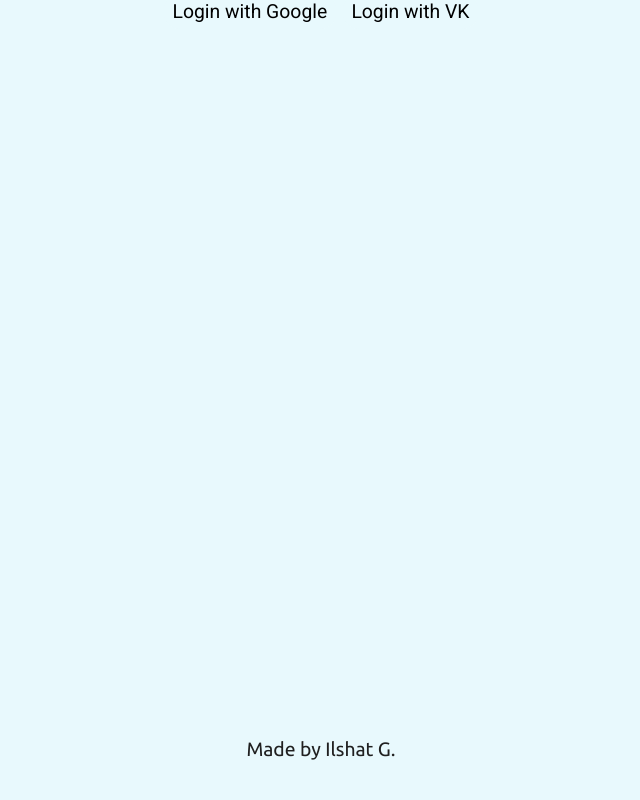
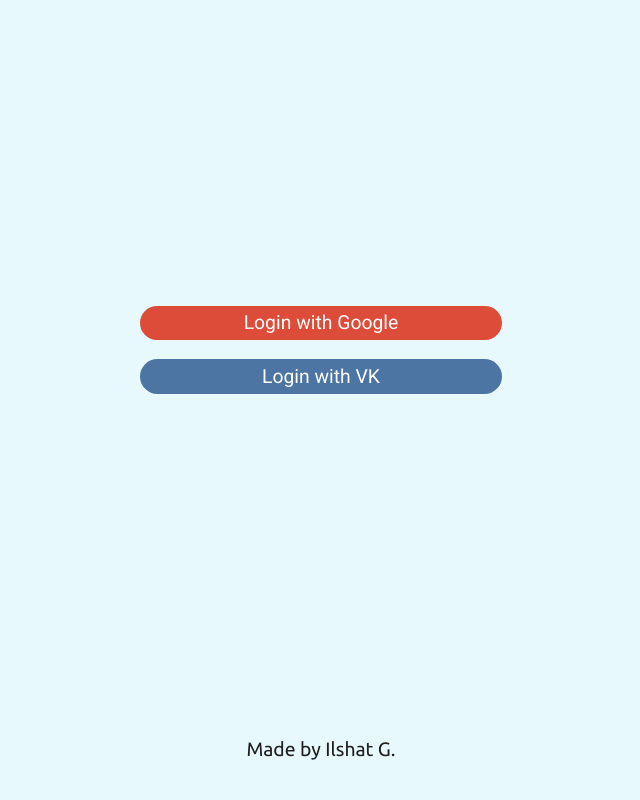
Before and after one commit to ilshat25/to-do-list, a Django app: page /accounts/login/ in a window 1280 px wide. Shown: the whole page, without its empty margins (319-959 px from the left). Run offline with Django 3.2, Linux system fonts and the light colour scheme; some libraries are stand-ins or nearby versions.

Commit message:
Login page styles added

```diff
--- /dev/null
+++ b/accounts/static/css/login.css
@@ -0,0 +1,34 @@
+:root {
+    --clr-google: #dd4b39;
+    --clr-vk: #4c75a3;
+}
+
+#section-login {
+    max-width: 400px;
+}
+
+#content {
+    display: flex;
+    align-items: center;
+}
+
+.list-socials {
+    list-style: none;
+}
+
+.list-social {
+    margin: 1em;
+}
+
+.btn-social {
+    display: block;
+    color: white;
+}
+
+.btn-google {
+    background-color: var(--clr-google);
+}
+
+.btn-vk {
+    background-color: var(--clr-vk);
+}
--- a/accounts/templates/accounts/login.html
+++ b/accounts/templates/accounts/login.html
@@ -1,11 +1,20 @@
 {% extends 'base.html' %}
 {% load socialaccount %}
+{% load static %}
+
+{% block links %}
+    <link rel="stylesheet" href="{% static 'css/login.css' %}" type="text/css">
+{% endblock links %}
 
 {% block title %}
     Login
 {% endblock title %}
 
 {% block content %}
-    <a href="{% provider_login_url 'google' process='login' %}" class="btn google-btn">Login with Google</a>
-    <a href="{% provider_login_url 'vk' process='login' %}" class="btn vk-btn">Login with VK</a>
+    <section id="section-login">
+        <ul class="list-socials">
+            <li class="list-social"><a href="{% provider_login_url 'google' process='login' %}" class="btn btn-social btn-google">Login with Google</a></li>
+            <li class="list-social"><a href="{% provider_login_url 'vk' process='login' %}" class="btn btn-social btn-vk">Login with VK</a></li>
+        </ul>
+    </section>
 {% endblock content %}
--- a/items/static/css/styles.css
+++ b/items/static/css/styles.css
@@ -70,7 +70,6 @@
     max-width: 400px;
 }
 
-
 input[type="text"] {
     border: none;
     padding: 0.5em 0.8em;
--- a/items/templates/base.html
+++ b/items/templates/base.html
@@ -6,6 +6,7 @@
     <meta charset="UTF-8">
     <meta name="viewport" content="width=device-width, initial-scale=1.0">
     <link rel="stylesheet" href="{% static 'css/styles.css' %}">
+    {% block links %}{% endblock links %}
     <title>{% block title %}{% endblock title %}</title>
 </head>
 <body>
```
